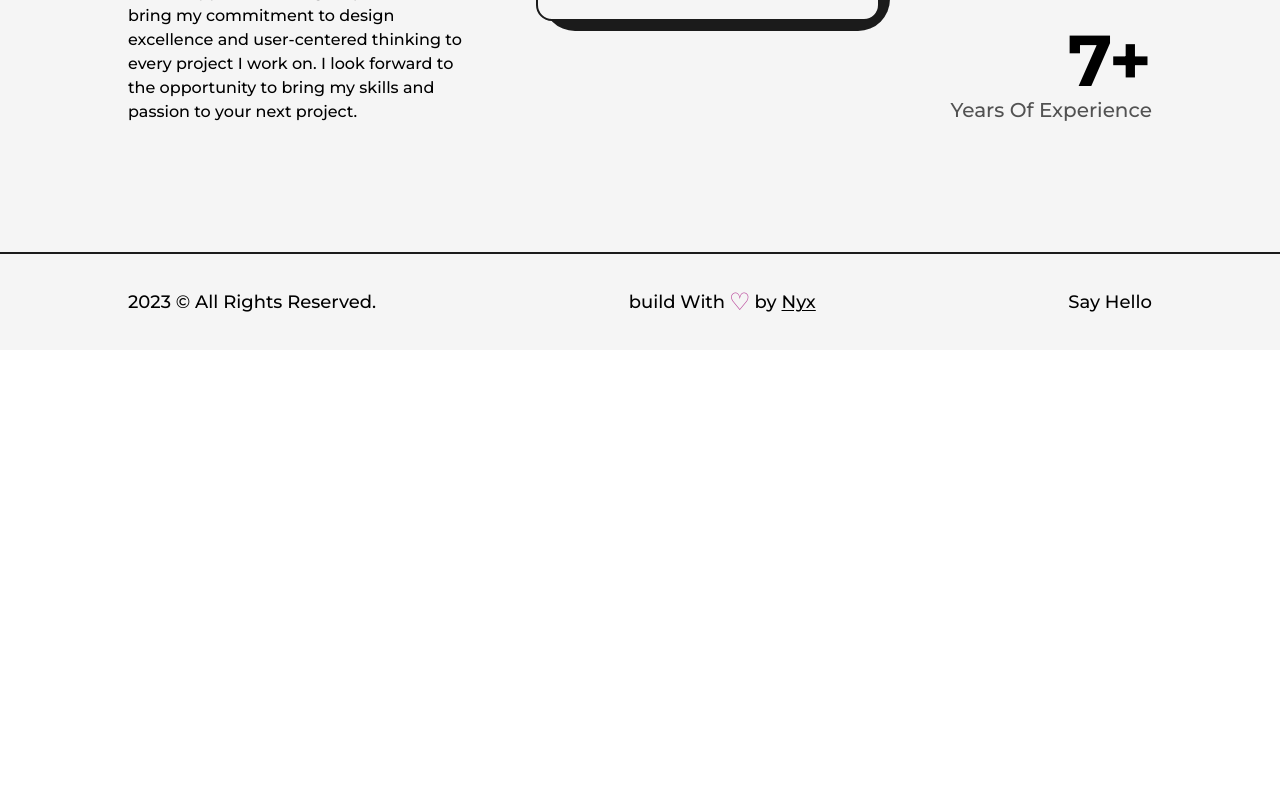
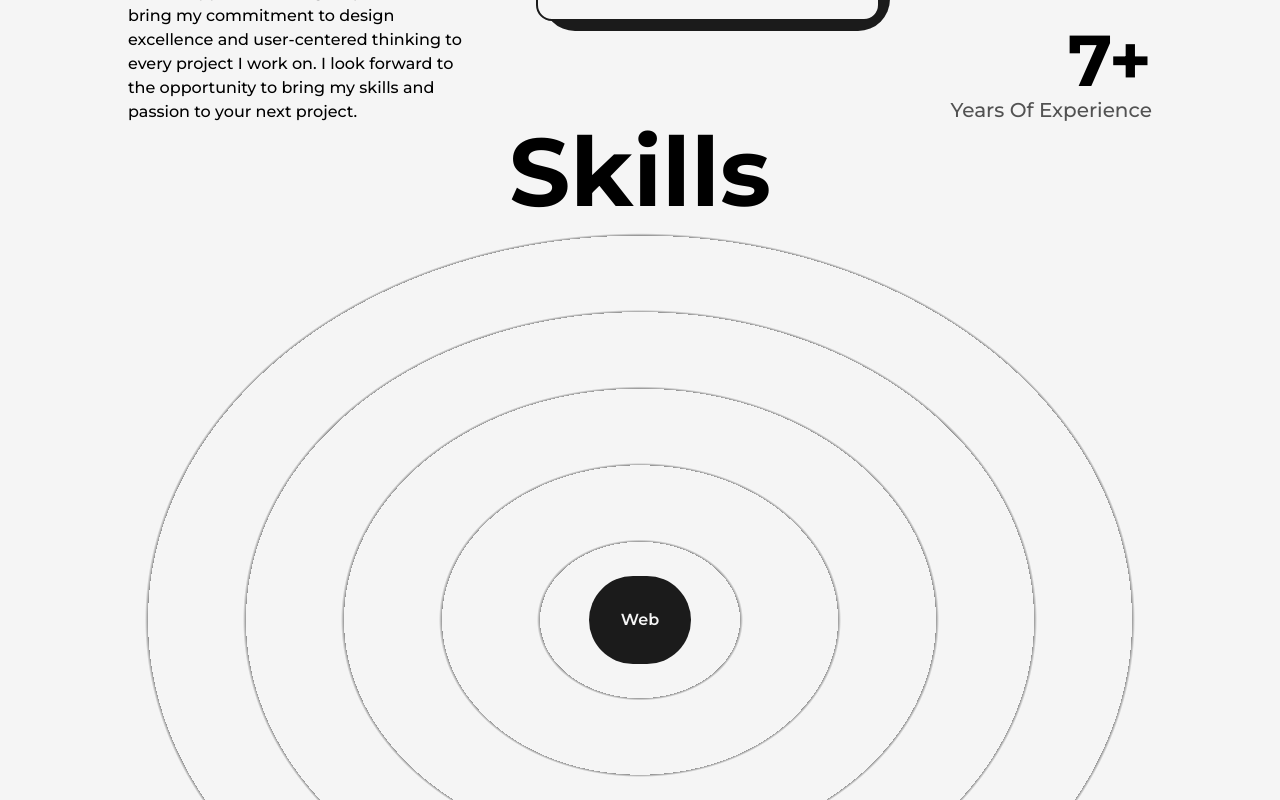
Before and after one commit to hoanngocle/my-portfolio, a Next.js app: page /about in a window 1280 px wide. Shown: the part 840-1640 px from the top of the page. Before the commit the page ends 1190 px from the top, so only its background shows below. Built offline with nearby package versions, Linux system fonts and the light colour scheme.

Commit message:
Add skill page

```diff
--- a/app/about/page.tsx
+++ b/app/about/page.tsx
@@ -4,6 +4,7 @@
 import profilePic from '../../public/images/profile/developer-pic-2.jpg';
 import Image from 'next/image';
 import AnimatedNumbers from '../components/elements/AnimatedNumbers';
+import Skill from '../components/Skill';
 
 export const metadata: Metadata = {
     title: 'Dev Dreaming | About',
@@ -63,6 +64,8 @@
                         </div>
                     </div>
                 </div>
+
+                <Skill></Skill>
             </Layout>
         </article>
     );
--- /dev/null
+++ b/app/components/Skill.tsx
@@ -0,0 +1,13 @@
+function Skill() {
+    return (
+        <>
+            <h2 className='font-bold text-8xl w-full text-center'>Skills</h2>
+            <div className='w-full h-screen relative flex items-center justify-center rounded-full bg-circularLight'>
+                <div className='flex items-center justify-center rounded-full font-semibold bg-dark text-light p-8 shadow-dark'>
+                    Web
+                </div>
+            </div>
+        </>
+    );
+}
+export default Skill;
--- a/tailwind.config.js
+++ b/tailwind.config.js
@@ -8,8 +8,7 @@
     theme: {
         extend: {
             backgroundImage: {
-                'gradient-radial': 'radial-gradient(var(--tw-gradient-stops))',
-                'gradient-conic': 'conic-gradient(from 180deg at 50% 50%, var(--tw-gradient-stops))'
+                circularLight: 'repeating-radial-gradient(rgba(0,0,0,0.4) 2px, #f5f5f5 5px, #f5f5f5 100px);'
             },
             fontFamily: {
                 sans: ['var(--font-inter)'],
```
